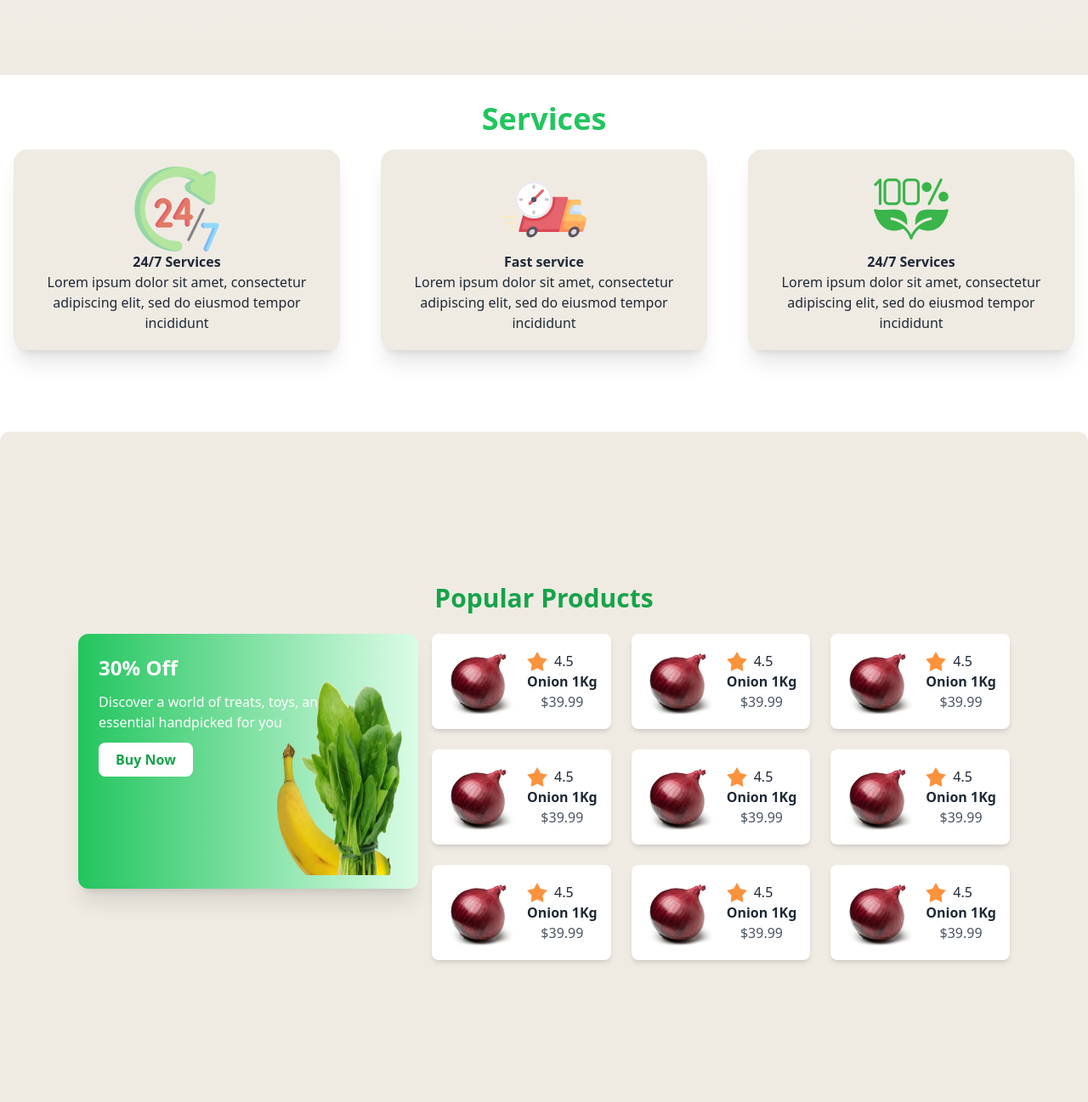
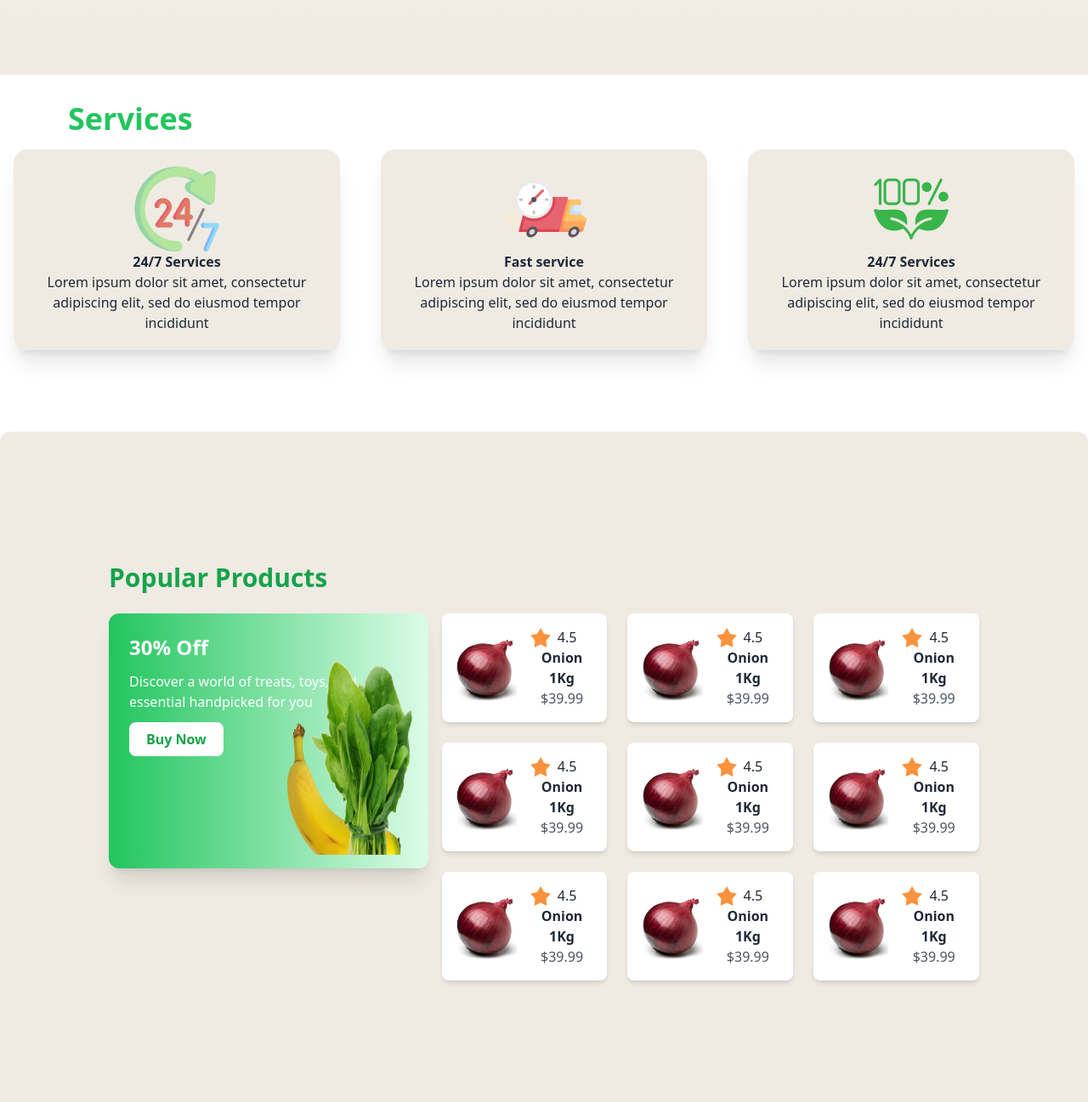
Before and after one commit to tanvirrahmanaz/natures_platter_a3, a plain HTML site: page index.html in a window 1280 px wide. Shown: the part 780-2077 px from the top of the page at 85% size. Drawn offline with nearby package versions, Linux system fonts and the light colour scheme.

Commit message:
product section sme prove

```diff
--- a/index.html
+++ b/index.html
@@ -64,8 +64,6 @@
             </div>
         </nav>
         <!-- navbar end  -->
-
-
         <section>
             <div class="hero bg-gradient-to-b from-white to-[#EFEBE3] min-h-screen flex items-center justify-center ">
               <div class="hero-content text-center flex flex-col gap-y-24">
@@ -89,10 +87,11 @@
     </header>
 
     <main>
+      <!-- service section  -->
       <section>
         <!-- service section  -->
          <div class="mt-8">
-            <p class="text-green-500 text-4xl font-bold mb-4 text-center">Services</p>
+            <p class="text-green-500 text-4xl font-bold mb-4 text-left pl-20 relative">Services</p>
             <!-- card section  -->
             <div class="grid grid-cols-1 lg:grid-cols-3 gap-4 place-items-center">
               <div>
@@ -141,20 +140,21 @@
       </section>
 
       <!-- card section  -->
-      <section class="mt-24 mb-24 flex flex-col items-center justify-center  text-center min-h-screen bg-[#EFEBE3] p-10 rounded-xl">
-        <p class="font-bold text-3xl text-green-600 mb-6">Popular Products</p>
-
+      <section class="mt-24 mb-24 flex items-center justify-center text-center min-h-screen bg-[#EFEBE3] p-10 rounded-xl">
+        <div class="w-full max-w-5xl">
+            <!-- Popular Products Text -->
+            <p class="font-bold text-3xl text-green-600 mb-6 text-center lg:text-left">Popular Products</p>
 
             <div class="lg:flex gap-4">
                 <!-- BIG OFFER CARD -->
-           <div class="card rounded-xl bg-gradient-to-r from-green-500 to-green-100 mb-8 h-[300px] w-[400px]  shadow-xl p-6 relative lg:col-span-2 lg:row-span-2  bg-cover bg-center">
+                <div class="card rounded-xl bg-gradient-to-r from-green-500 to-green-100 mb-8 h-[300px] w-[400px] shadow-xl p-6 relative bg-cover bg-center">
                     <div class="text-left">
                         <p class="font-bold text-white text-2xl mb-3">30% Off</p>
                         <p class="mb-3 text-white">Discover a world of treats, toys, and <br> essential handpicked for you</p>
                         <button class="bg-white px-5 py-2 rounded-lg text-green-600 font-semibold">Buy Now</button>
                     </div>
                     <figure class="absolute bottom-4 right-4">
-              <img class="h-60 w-40 " src="images/vegetable-offer.png" alt="Offer" />
+                        <img class="h-60 w-40" src="images/vegetable-offer.png" alt="Offer" />
                     </figure>
                 </div>
 
```
Lines whose indentation alone changed are shown as unchanged.
